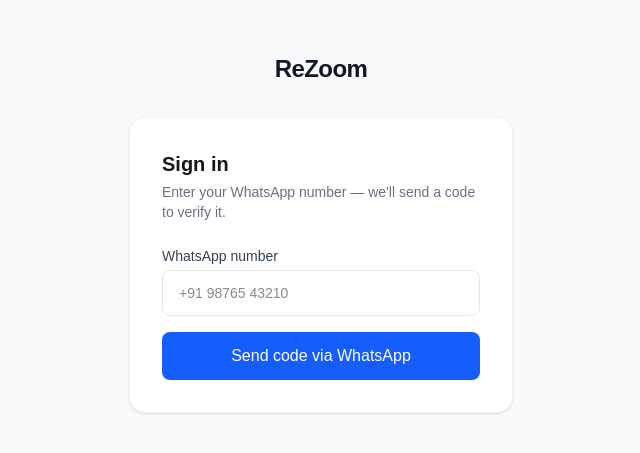
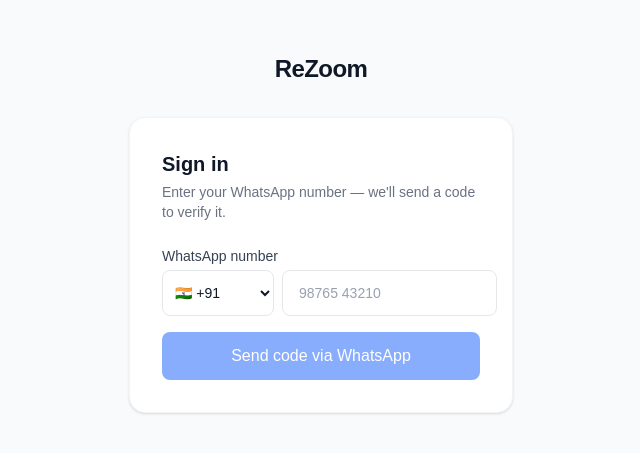
Before and after one commit to febythomas013/rezoom-web, a Next.js app: page /login in a window 1280 px wide. Shown: the part 167-620 px from the top of the page, without its empty margins (319-959 px from the left). Built offline with nearby package versions, Linux system fonts and the light colour scheme.

Commit message:
Add country code dropdown to login, fix input text visibility

```diff
--- a/app/login/page.tsx
+++ b/app/login/page.tsx
@@ -4,13 +4,28 @@
 import { useRouter } from 'next/navigation';
 import Link from 'next/link';
 
+const COUNTRY_CODES = [
+  { code: '+91', country: 'IN', label: '🇮🇳 +91' },
+  { code: '+1',  country: 'US', label: '🇺🇸 +1'  },
+  { code: '+44', country: 'GB', label: '🇬🇧 +44' },
+  { code: '+61', country: 'AU', label: '🇦🇺 +61' },
+  { code: '+65', country: 'SG', label: '🇸🇬 +65' },
+  { code: '+60', country: 'MY', label: '🇲🇾 +60' },
+  { code: '+971', country: 'AE', label: '🇦🇪 +971' },
+  { code: '+49', country: 'DE', label: '🇩🇪 +49' },
+  { code: '+33', country: 'FR', label: '🇫🇷 +33' },
+];
+
 export default function LoginPage() {
   const router = useRouter();
   const [step, setStep] = useState<'phone' | 'otp'>('phone');
-  const [phone, setPhone] = useState('');
+  const [countryCode, setCountryCode] = useState('+91');
+  const [localNumber, setLocalNumber] = useState('');
   const [code, setCode] = useState('');
   const [loading, setLoading] = useState(false);
   const [error, setError] = useState('');
+
+  const fullPhone = `${countryCode}${localNumber.replace(/\D/g, '')}`;
 
   async function requestOtp(e: React.FormEvent) {
     e.preventDefault();
@@ -20,7 +35,7 @@
       const res = await fetch('/api/auth/request-otp', {
         method: 'POST',
         headers: { 'Content-Type': 'application/json' },
-        body: JSON.stringify({ phone }),
+        body: JSON.stringify({ phone: fullPhone }),
       });
       const data = await res.json();
       if (!res.ok) throw new Error(data.error);
@@ -40,7 +55,7 @@
       const res = await fetch('/api/auth/verify-otp', {
         method: 'POST',
         headers: { 'Content-Type': 'application/json' },
-        body: JSON.stringify({ phone, code }),
+        body: JSON.stringify({ phone: fullPhone, code }),
       });
       const data = await res.json();
       if (!res.ok) throw new Error(data.error);
@@ -62,25 +77,38 @@
         <div className="bg-white rounded-2xl shadow-sm border border-gray-100 p-8">
           {step === 'phone' ? (
             <form onSubmit={requestOtp}>
-              <h1 className="text-xl font-semibold mb-1">Sign in</h1>
+              <h1 className="text-xl font-semibold text-gray-900 mb-1">Sign in</h1>
               <p className="text-sm text-gray-500 mb-6">
                 Enter your WhatsApp number — we&apos;ll send a code to verify it.
               </p>
+
               <label className="block text-sm font-medium text-gray-700 mb-1">
                 WhatsApp number
               </label>
-              <input
-                type="tel"
-                placeholder="+91 98765 43210"
-                value={phone}
-                onChange={(e) => setPhone(e.target.value)}
-                required
-                className="w-full border border-gray-200 rounded-lg px-4 py-3 text-sm focus:outline-none focus:ring-2 focus:ring-blue-500 mb-4"
-              />
+              <div className="flex gap-2 mb-4">
+                <select
+                  value={countryCode}
+                  onChange={(e) => setCountryCode(e.target.value)}
+                  className="border border-gray-200 rounded-lg px-2 py-3 text-sm text-gray-900 bg-white focus:outline-none focus:ring-2 focus:ring-blue-500 w-28 shrink-0"
+                >
+                  {COUNTRY_CODES.map((c) => (
+                    <option key={c.code} value={c.code}>{c.label}</option>
+                  ))}
+                </select>
+                <input
+                  type="tel"
+                  placeholder="98765 43210"
+                  value={localNumber}
+                  onChange={(e) => setLocalNumber(e.target.value)}
+                  required
+                  className="flex-1 border border-gray-200 rounded-lg px-4 py-3 text-sm text-gray-900 placeholder-gray-400 focus:outline-none focus:ring-2 focus:ring-blue-500"
+                />
+              </div>
+
               {error && <p className="text-red-500 text-sm mb-4">{error}</p>}
               <button
                 type="submit"
-                disabled={loading}
+                disabled={loading || localNumber.replace(/\D/g, '').length < 7}
                 className="w-full bg-blue-600 text-white py-3 rounded-lg font-medium hover:bg-blue-700 disabled:opacity-50 transition-colors"
               >
                 {loading ? 'Sending...' : 'Send code via WhatsApp'}
@@ -88,9 +116,9 @@
             </form>
           ) : (
             <form onSubmit={verifyOtp}>
-              <h1 className="text-xl font-semibold mb-1">Enter your code</h1>
+              <h1 className="text-xl font-semibold text-gray-900 mb-1">Enter your code</h1>
               <p className="text-sm text-gray-500 mb-6">
-                We sent a 6-digit code to your WhatsApp ({phone}).
+                We sent a 6-digit code to your WhatsApp ({fullPhone}).
               </p>
               <label className="block text-sm font-medium text-gray-700 mb-1">
                 Verification code
@@ -103,7 +131,8 @@
                 value={code}
                 onChange={(e) => setCode(e.target.value.replace(/\D/g, ''))}
                 required
-                className="w-full border border-gray-200 rounded-lg px-4 py-3 text-sm text-center tracking-widest text-lg focus:outline-none focus:ring-2 focus:ring-blue-500 mb-4"
+                autoFocus
+                className="w-full border border-gray-200 rounded-lg px-4 py-3 text-gray-900 text-center tracking-widest text-xl font-semibold focus:outline-none focus:ring-2 focus:ring-blue-500 mb-4"
               />
               {error && <p className="text-red-500 text-sm mb-4">{error}</p>}
               <button
```
